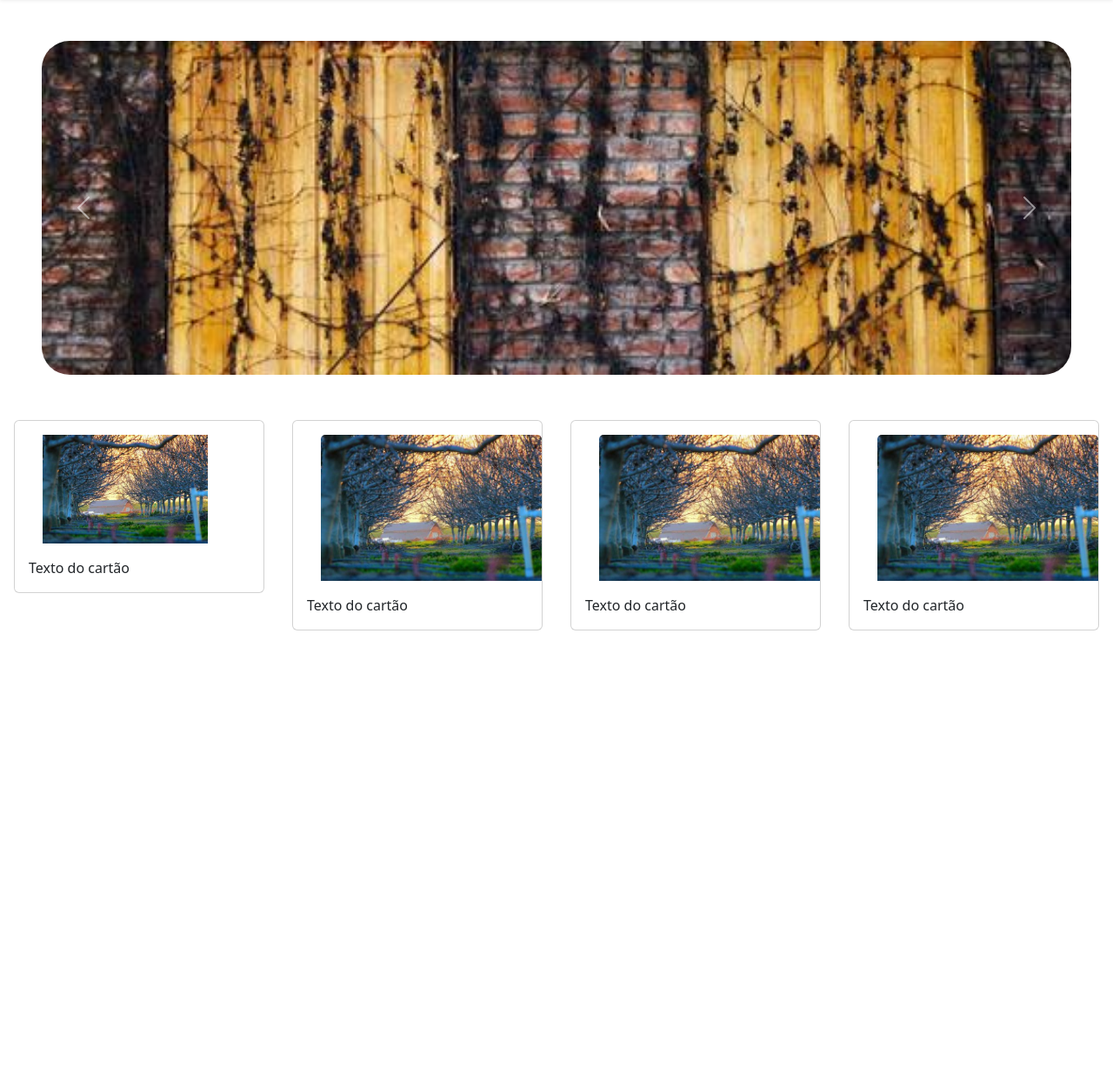
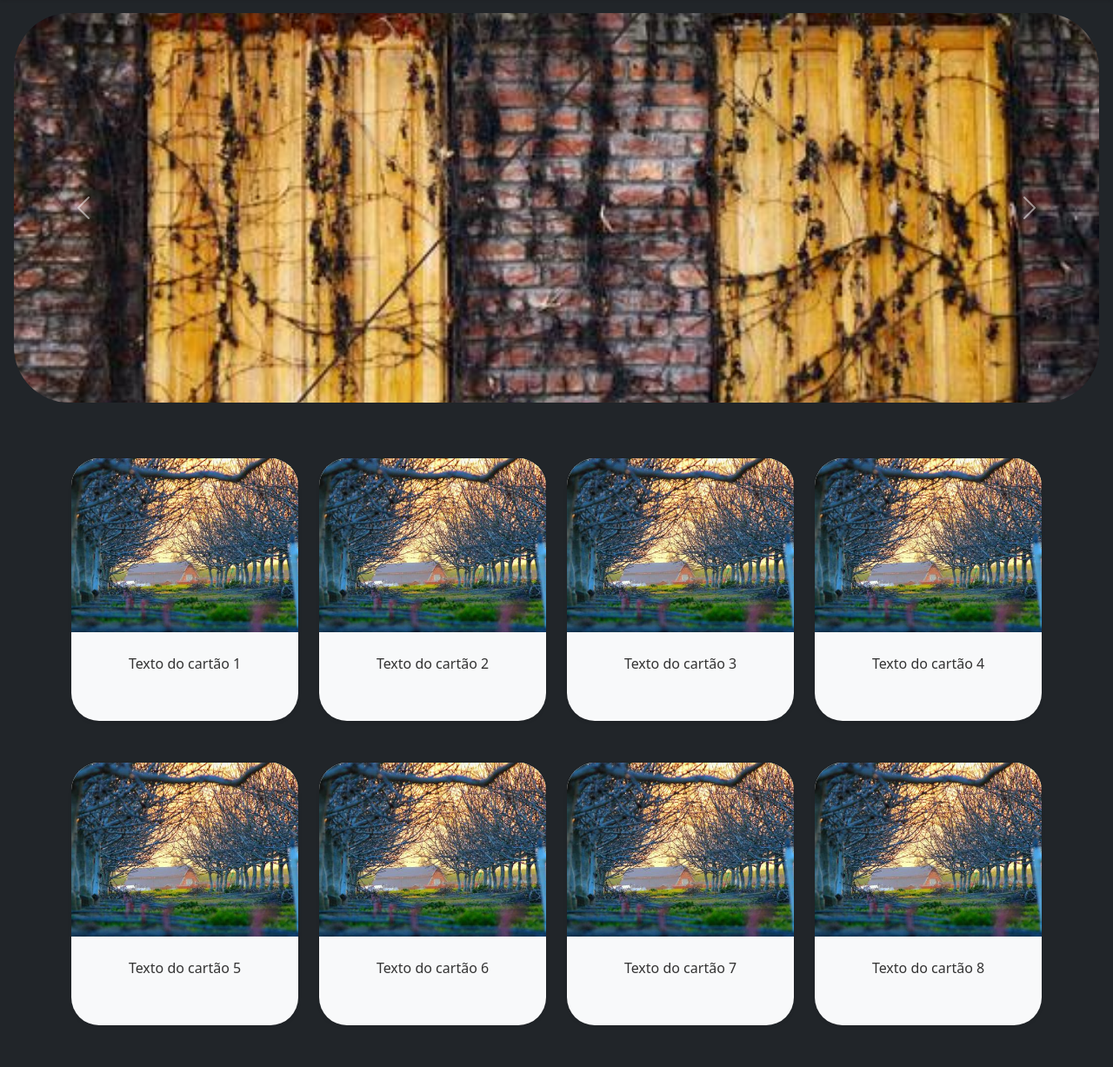
Before and after one commit to joaofer7/trabalho-pratico-1, a plain HTML site: page index.html in a window 1280 px wide. Shown: the part 57-1284 px from the top of the page at 87% size. Before the commit the page ends 800 px from the top, so only its background shows below. Drawn offline with nearby package versions, Linux system fonts and the light colour scheme.

Commit message:
atualização

```diff
--- a/assets/css/cartão.css
+++ b/assets/css/cartão.css
@@ -1,25 +1,56 @@
-
+/* --- AJUSTE DO CARROSSEL --- */
 .carousel-item img {
-  height: 30rem;      /* Defina a altura desejada */
-  object-fit: cover;  /* Preenche o espaço cortando as sobras, sem distorcer */
-  width: 10rem;
-  margin: 0 auto;
-  display: block;    /* Mantém a largura total do carrossel */
-  padding: 3rem;
-  border-radius: 5rem;
+    height: 30rem;
+    object-fit: cover;
+    width: 100%; /* Carrossel geralmente usa 100% da largura */
+    margin: 0 auto;
+    display: block;
+    padding: 1rem; /* Reduzi o padding para não "esmagar" muito a imagem */
+    border-radius: 5rem;
 }
 
-.card{
-    margin-right: auto;
-    padding-right: 2rem;
-    border-radius: 5rem;
+/* --- AJUSTE DOS CARTÕES --- */
+
+/* 1. O Body (Fundo da página) */
+body {
+    background-color: #333; /* Cor escura de fundo */
+    color: white;
+    margin: 0;
+    padding: 0;
 }
-.cartoes{
-    display: flex;
+
+/* 2. O Container dos cartões */
+/* Removi o display:flex manual, deixe o Bootstrap cuidar disso na 'row' */
+.cartoes {
+    padding: 2rem 0;
 }
-.cartoes img{
-    margin-left: 2rem;
-    margin-right: 2rem;
-    display: flex;
-    margin-top: 1rem;
+
+/* 3. O Card em si */
+.card {
+    background-color: #f8f9fa;
+    color: #333;
+    border-radius: 2rem; /* Bordas arredondadas, mas 5rem pode ser exagero para o card */
+    overflow: hidden;    /* Garante que a imagem respeite o arredondamento do card */
+    border: none;
+    transition: transform 0.2s;
+    margin: 0 auto;      /* Centraliza o card dentro da coluna */
+    margin-bottom: 30px !important; /* Cria o espaço em baixo de cada cartão */
 }
+
+.card:hover {
+    transform: scale(1.05);
+}
+
+/* 4. A Imagem do Card (O segredo da centralização) */
+.card-img-top {
+    width: 100%;
+    height: 200px;     /* Altura fixa para manter todos iguais */
+    object-fit: cover; /* Não deixa a imagem esticar ou achatar */
+    display: block;
+}
+
+/* 5. O Texto do Card */
+.card-body {
+    text-align: center;
+    padding: 1.5rem;
+}
--- a/assets/css/style.css
+++ b/assets/css/style.css
@@ -1,5 +1,6 @@
 @import url(carrosel.css);
 @import url(cartão.css);
-body {
-    background-color:#292727 ;
+
+body{
+      background-color: #4e4949;
 }
--- a/index.html
+++ b/index.html
@@ -3,26 +3,26 @@
 <head>
     <meta charset="UTF-8">
     <meta name="viewport" content="width=device-width, initial-scale=1.0">
-    <title>Document</title>
-    <link rel="stylesheet" href="./assets/css/cartão.css">
+    <title>Star AlbunsAI</title>
+
+    <!-- 1. Bootstrap CSS -->
     <link href="https://cdn.jsdelivr.net/npm/bootstrap@5.3.3/dist/css/bootstrap.min.css" rel="stylesheet">
+
+    <!-- 2. Seu CSS Personalizado -->
+    <link rel="stylesheet" href="./assets/css/style.css">
 </head>
-<body>
+<body class="bg-dark text-light"> <!-- Adicionei classes de tema escuro no body -->
 
-</body>
-</html>
-<body>
-
-  <!-- 1. A NAVBAR DEVE SER A PRIMEIRA COISA -->
+    <!-- NAVBAR -->
     <nav class="navbar navbar-expand-lg bg-body-tertiary shadow-sm">
         <div class="container-fluid">
-      <a class="navbar-brand" href="#">Navbar</a>
+            <a class="navbar-brand" href="#">Star AlbunsAI</a>
             <button class="navbar-toggler" type="button" data-bs-toggle="collapse" data-bs-target="#navbarSupportedContent">
                 <span class="navbar-toggler-icon"></span>
             </button>
             <div class="collapse navbar-collapse" id="navbarSupportedContent">
                 <ul class="navbar-nav me-auto mb-2 mb-lg-0">
-          <li class="nav-item"><a class="nav-link active" href="#">Inicio</a></li>
+                    <li class="nav-item"><a class="nav-link active" href="#">Início</a></li>
                     <li class="nav-item"><a class="nav-link" href="#">Link</a></li>
                 </ul>
                 <form class="d-flex" role="search">
@@ -33,16 +33,14 @@
         </div>
     </nav>
 
- <div id="carouselExample" class="carousel slide">
+    <!-- CARROSSEL -->
+    <div id="carouselExample" class="carousel slide mb-5">
         <div class="carousel-inner">
             <div class="carousel-item active">
-      <img src="./assets/img/carrosel.jpg" class="d-block w-100" alt="">
+                <img src="./assets/img/carrosel.jpg" class="d-block w-100" alt="Banner Principal">
             </div>
             <div class="carousel-item">
-      <img src="..." class="d-block w-100" alt="...">
-    </div>
-    <div class="carousel-item">
-      <img src="..." class="d-block w-100" alt="...">
+                <img src="https://via.placeholder.com/1200x400" class="d-block w-100" alt="...">
             </div>
         </div>
         <button class="carousel-control-prev" type="button" data-bs-target="#carouselExample" data-bs-slide="prev">
@@ -54,65 +52,98 @@
             <span class="visually-hidden">Next</span>
         </button>
     </div>
-<div class="cartoes">
-  <div class="container m-1"> <!-- O mt-5 é o que dá o espaço (desgruda) -->
-    <div class="row">
-      <div class="col-md-5"> <!-- Isso mantém o cartão na esquerda -->
 
-        <div class="card" style="width: 18rem;">
-          <img src="assets/img/289-536x354.jpg".class="card-img-top" alt="...">
+    <!-- SEÇÃO DE CARTÕES (Tudo dentro de um único container e row) -->
+    <div class="container pb-5">
+        <!-- gy-5 cria o espaço vertical entre as fileiras de cartões -->
+        <div class="row g-4 gy-5 justify-content-center">
+
+            <!-- Cartão 1 -->
+            <div class="col-12 col-sm-6 col-md-3">
+                <div class="card h-100 shadow-sm border-0">
+                    <img src="assets/img/289-536x354.jpg" class="card-img-top" alt="Álbum">
                     <div class="card-body">
-            <p class="card-text">Texto do cartão</p>
-          </div>
-        </div>
-
-      </div>
-    </div>
-  </div>
-  <div class="container m-1"> <!-- O mt-5 é o que dá o espaço (desgruda) -->
-    <div class="row">
-      <div class="col-md-5"> <!-- Isso mantém o cartão na esquerda -->
-
-        <div class="card" style="width: 18rem;">
-          <img src="assets/img/289-536x354.jpg" class="card-img-top" alt="...">
-          <div class="card-body">
-            <p class="card-text">Texto do cartão</p>
-          </div>
-        </div>
-
-      </div>
-    </div>
-  </div>
-  <div class="container m-1"> <!-- O mt-5 é o que dá o espaço (desgruda) -->
-    <div class="row">
-      <div class="col-md-5"> <!-- Isso mantém o cartão na esquerda -->
-
-        <div class="card" style="width: 18rem;">
-          <img src="assets/img/289-536x354.jpg" class="card-img-top" alt="...">
-          <div class="card-body">
-            <p class="card-text">Texto do cartão</p>
-          </div>
-        </div>
-
-      </div>
-    </div>
-  </div>
-  <div class="container m-1"> <!-- O mt-5 é o que dá o espaço (desgruda) -->
-    <div class="row">
-      <div class="col-md-5"> <!-- Isso mantém o cartão na esquerda -->
-
-        <div class="card" style="width: 18rem;">
-          <img src="assets/img/289-536x354.jpg" class="card-img-top" alt="...">
-          <div class="card-body">
-            <p class="card-text">Texto do cartão</p>
-          </div>
-        </div>
-
-      </div>
+                        <p class="card-text">Texto do cartão 1</p>
                     </div>
                 </div>
             </div>
 
+            <!-- Cartão 2 -->
+            <div class="col-12 col-sm-6 col-md-3">
+                <div class="card h-100 shadow-sm border-0">
+                    <img src="assets/img/289-536x354.jpg" class="card-img-top" alt="Álbum">
+                    <div class="card-body">
+                        <p class="card-text">Texto do cartão 2</p>
+                    </div>
+                </div>
+            </div>
 
+            <!-- Cartão 3 -->
+            <div class="col-12 col-sm-6 col-md-3">
+                <div class="card h-100 shadow-sm border-0">
+                    <img src="assets/img/289-536x354.jpg" class="card-img-top" alt="Álbum">
+                    <div class="card-body">
+                        <p class="card-text">Texto do cartão 3</p>
+                    </div>
+                </div>
+            </div>
+
+            <!-- Cartão 4 -->
+            <div class="col-12 col-sm-6 col-md-3">
+                <div class="card h-100 shadow-sm border-0">
+                    <img src="assets/img/289-536x354.jpg" class="card-img-top" alt="Álbum">
+                    <div class="card-body">
+                        <p class="card-text">Texto do cartão 4</p>
+                    </div>
+                </div>
+            </div>
+
+            <!-- Fileira de baixo (continua dentro da mesma row) -->
+
+            <!-- Cartão 5 -->
+            <div class="col-12 col-sm-6 col-md-3">
+                <div class="card h-100 shadow-sm border-0">
+                    <img src="assets/img/289-536x354.jpg" class="card-img-top" alt="Álbum">
+                    <div class="card-body">
+                        <p class="card-text">Texto do cartão 5</p>
+                    </div>
+                </div>
+            </div>
+
+            <!-- Cartão 6 -->
+            <div class="col-12 col-sm-6 col-md-3">
+                <div class="card h-100 shadow-sm border-0">
+                    <img src="assets/img/289-536x354.jpg" class="card-img-top" alt="Álbum">
+                    <div class="card-body">
+                        <p class="card-text">Texto do cartão 6</p>
+                    </div>
+                </div>
+            </div>
+
+            <!-- Cartão 7 -->
+            <div class="col-12 col-sm-6 col-md-3">
+                <div class="card h-100 shadow-sm border-0">
+                    <img src="assets/img/289-536x354.jpg" class="card-img-top" alt="Álbum">
+                    <div class="card-body">
+                        <p class="card-text">Texto do cartão 7</p>
+                    </div>
+                </div>
+            </div>
+
+            <!-- Cartão 8 -->
+            <div class="col-12 col-sm-6 col-md-3">
+                <div class="card h-100 shadow-sm border-0">
+                    <img src="assets/img/289-536x354.jpg" class="card-img-top" alt="Álbum">
+                    <div class="card-body">
+                        <p class="card-text">Texto do cartão 8</p>
+                    </div>
+                </div>
+            </div>
+
+        </div> <!-- Fim da row -->
+    </div> <!-- Fim do container -->
+
+    <!-- SCRIPTS Bootstrap -->
     <script src="https://cdn.jsdelivr.net/npm/bootstrap@5.3.3/dist/js/bootstrap.bundle.min.js"></script>
 </body>
+</html>
```
Lines whose indentation alone changed are shown as unchanged.
